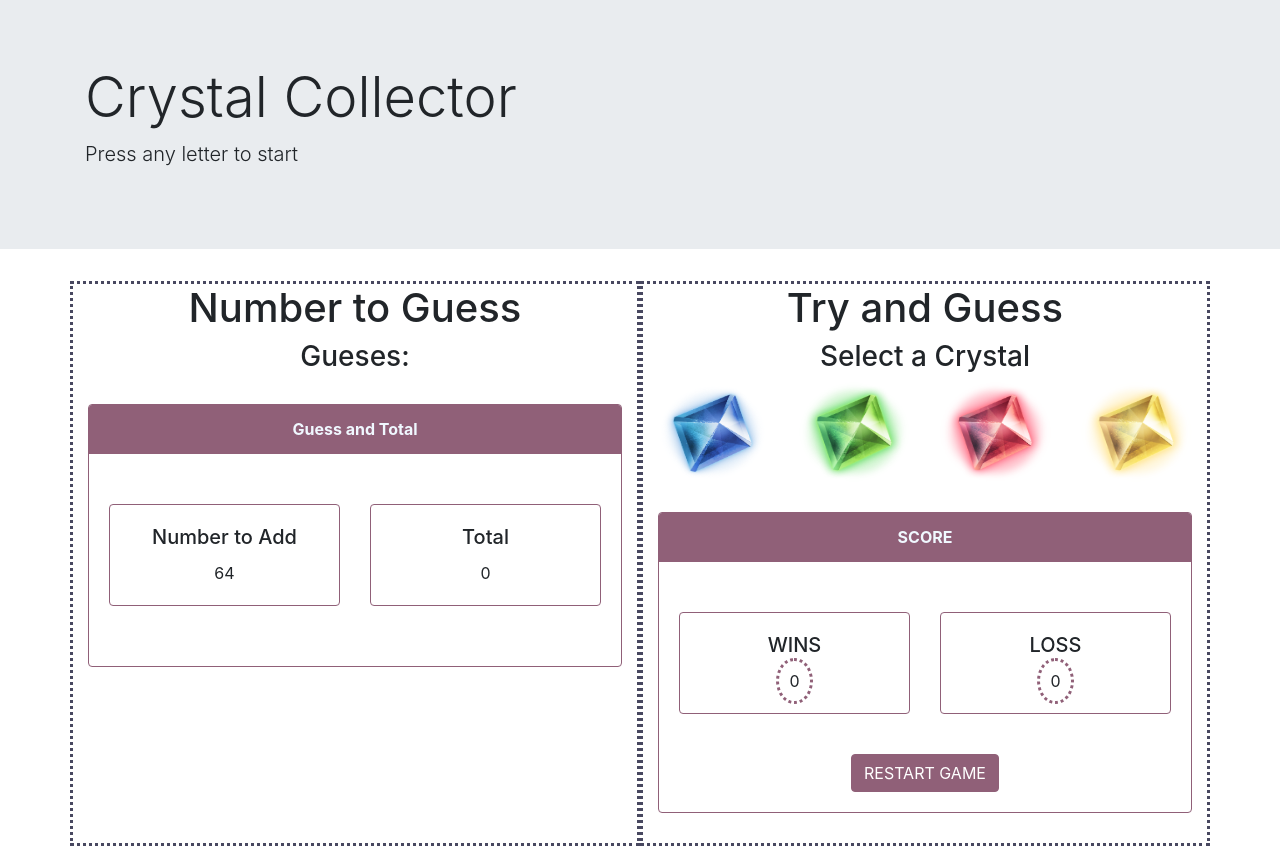
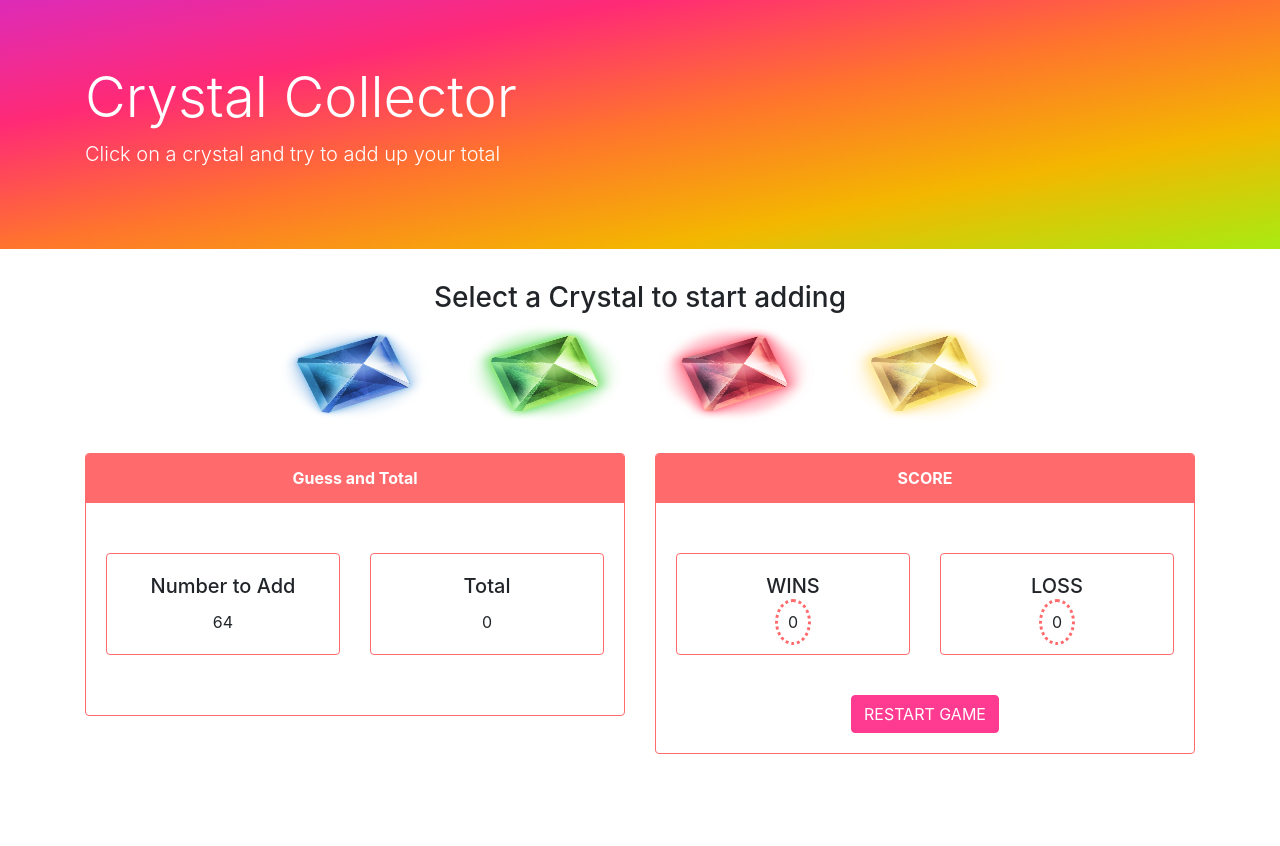
Before and after one commit to akinwol/CrystalCollector, a plain HTML site: page index.html in a window 1280 px wide. After the commit the page ends 800 px from the top, so only its background shows below. Drawn offline with nearby package versions, Linux system fonts and the light colour scheme.

Commit message:
updated css

```diff
--- a/assets/css/style.css
+++ b/assets/css/style.css
@@ -11,7 +11,7 @@
     border-style: dotted;
     padding: 10px;
     border-radius: 50%;
-    border-color: #906078;
+    border-color: #FF6B6D;
 
 }
 
@@ -26,27 +26,27 @@
 
 
 .cont {
-    border-style: dotted;
-    border-color: #484860;
+    /* border-style: dotted;
+    border-color: #484860; */
    /* margin: 2px; */
 
 }
 
 .card {
-    border-color: #906078;
+    border-color: #FF6B6D;
     margin-bottom: 30px;
     margin-top: 30px;
 }
 
 .card-header {
-    border-color: #906078;
-    background-color: #906078;
-    color: aliceblue;
+    border-color: #FF6B6D;
+    background-color: #FF6B6D;
+    color: #FFFFFF;
 }
 
 #button {
-    border-color: #906078;
-    background-color: #906078;
+    border-color: #FF3B91;
+    background-color: #FF3B91;
 }
 
 .allcrystals {
@@ -60,3 +60,16 @@
 .allcrystals:hover {
     cursor: pointer;
 }
+
+.jumbotron {
+    background-image: linear-gradient(to right bottom, #dd2bb8, #ff2a76, #ff742d, #f4b600, #a8eb12);
+}
+
+/* .btn:focus, .btn:active {
+    outline: #a8eb12 !important;
+    box-shadow: #f4b600  !important;
+  } */
+
+  .header {
+      color: #FFFFFF;
+  }
--- a/index.html
+++ b/index.html
@@ -24,16 +24,54 @@
 
 </head>
 
+
 <body>
 
     <div class="jumbotron jumbotron-fluid">
         <div class="container">
-            <h1 class="display-4 mainheader">Crystal Collector </h1>
-            <p class="lead"> Press any letter to start
+            <h1 class="display-4 mainheader header">Crystal Collector </h1>
+            <p class="lead header"> Click on a crystal and try to add up your total
             </p>
         </div>
     </div>
     <div class="out">
+
+        <div class="container">
+            <div style="text-align: center">
+
+                    <h3> Select a Crystal to start adding</h3>
+            </div>
+
+                <div class="row">
+
+                        <div class="col-lg-2">
+
+                        </div>
+                        <div class="col-3 col-sm-3 col-lg-2" >
+
+                            <img src="assets/images/bluecrystal.png" class="allcrystals" alt="bluecrystal" id="bluecrystal">
+
+
+
+                        </div>
+                        <div class="col-3 col-sm-3 col-lg-2">
+                            <img src="assets/images/greencrystal.png" class="allcrystals" alt="greencrystal" id="greencrystal">
+
+                        </div>
+
+                        <div class="col-3 col-sm-3 col-lg-2">
+                            <img src="assets/images/redcrystal.png" class="allcrystals" alt="redcrystal" id="redcrystal">
+
+                        </div>
+                        <div class="col-3 col-sm-3 col-lg-2">
+                            <img src="assets/images/yellowcrystal.png" class="allcrystals" alt="yellowcrystal" id="yellowcrystal">
+
+                        </div>
+
+
+
+                    </div>
+        </div>
 
 
         <div class="container">
@@ -42,12 +80,15 @@
                 <div class="col-lg-6 cont">
 
 
-                    <h1>Number to Guess </h1>
+                    <!-- <h1>Number to Guess </h1>
 
                     <h3>
                         Gueses:
                         <span class="guessNumber"> </span>
-                    </h3>
+                    </h3> -->
+
+
+
 
 
 
@@ -58,6 +99,8 @@
                         <div class="card-body">
                             <div class="row">
                                 <div class="col-sm-6 scores">
+
+
                                     <div class="card">
                                         <div class="card-body">
                                             <h5 class="card-title">Number to Add</h5>
@@ -90,42 +133,7 @@
 
                 <div class="col-lg-6 cont">
 
-                    <h1>Try and Guess</h1>
-                    <h3> Select a Crystal</h3>
 
-                    <!-- <div class="crystals">
-
-                        <section id="crystal-1" class="allcrystals" data-value=""> 3 </section>
-                        <section id="crystal-1" class="allcrystals" data-value=""> 3 </section>
-                        <section id="crystal-1" class="allcrystals" data-value=""> 3 </section>
-                        <section id="crystal-1" class="allcrystals" data-value=""> 3 </section>
-                    </div> -->
-
-
-                    <div class="row">
-                        <div class="col-sm-3">
-
-                            <img src="assets/images/bluecrystal.png" class="allcrystals" alt="bluecrystal" id="bluecrystal">
-
-
-
-                        </div>
-                        <div class="col-sm-3">
-                            <img src="assets/images/greencrystal.png" class="allcrystals" alt="greencrystal" id="greencrystal">
-
-                        </div>
-
-                        <div class="col-sm-3">
-                            <img src="assets/images/redcrystal.png" class="allcrystals" alt="redcrystal" id="redcrystal">
-
-                        </div>
-                        <div class="col-sm-3">
-                            <img src="assets/images/yellowcrystal.png" class="allcrystals" alt="yellowcrystal" id="yellowcrystal">
-
-                        </div>
-
-
-                    </div>
 
                     <div class="card text-center">
                         <div class="card-header">
```
